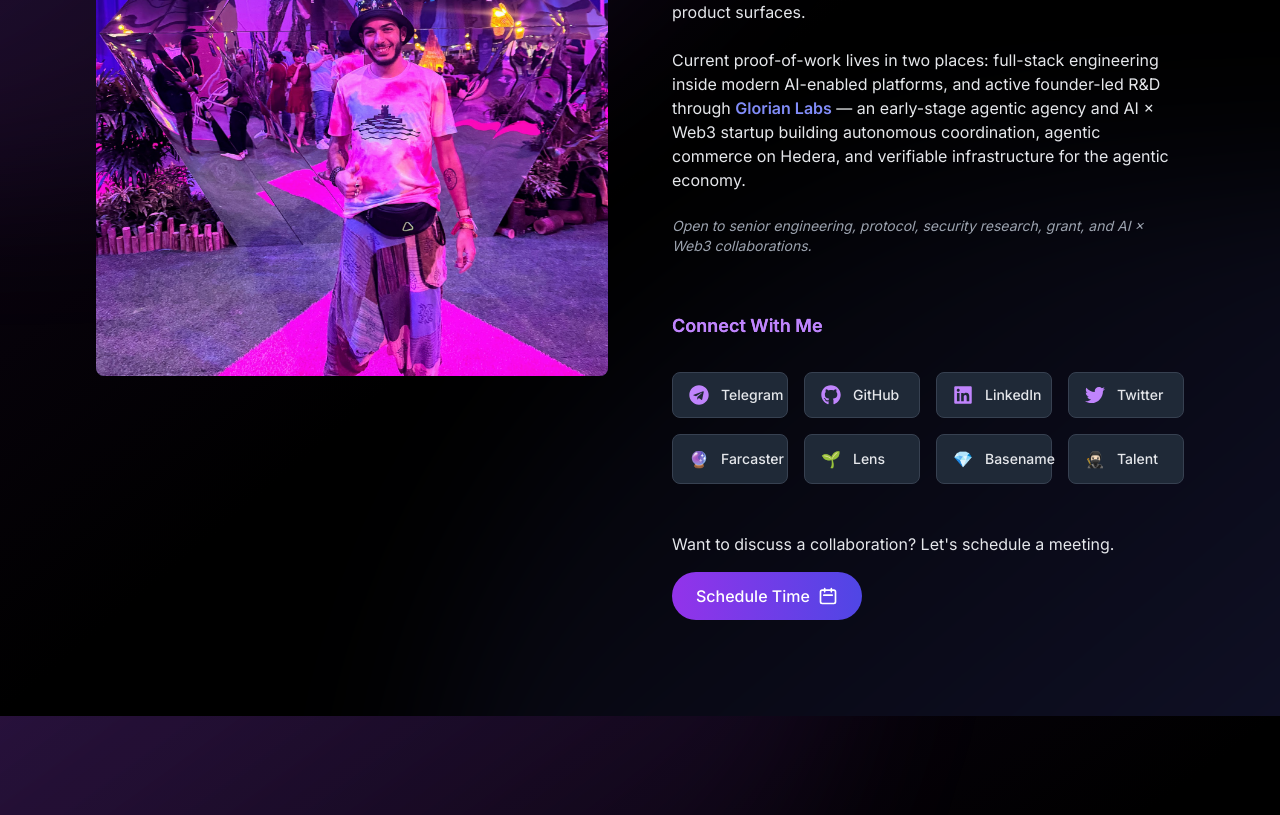
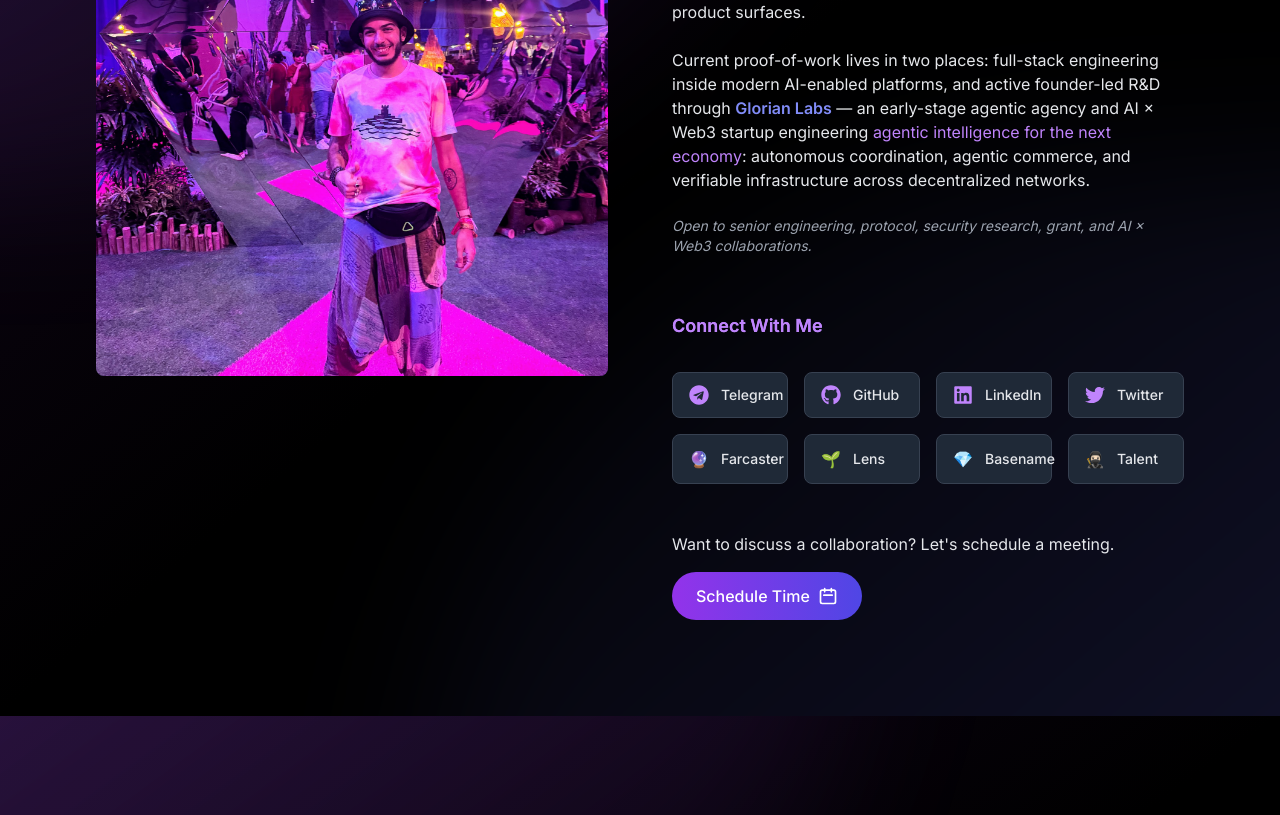
Before and after one commit to Hebx/DevFolio, a Next.js app: page / in a window 1280 px wide. Shown: the part 1160-1975 px from the top of the page. Built offline with nearby package versions, Linux system fonts and the light colour scheme.

Commit message:
About: chain-agnostic Glorian framing — 'agentic intelligence for the next economy'

```diff
--- a/app/components/About.tsx
+++ b/app/components/About.tsx
@@ -100,7 +100,7 @@ export default function About() {
                 A <span className="text-indigo-600 dark:text-indigo-400">futurist by instinct, an engineer by craft</span> — I translate the next decade of decentralized AI, verifiable coordination, and machine-native economies into working systems: hackathon-winning builds, protocol research, audited smart contracts, and production-grade product surfaces.
               </p>
               <p>
-                Current proof-of-work lives in two places: full-stack engineering inside modern AI-enabled platforms, and active founder-led R&D through <span className="font-semibold text-indigo-600 dark:text-indigo-400">Glorian Labs</span> — an early-stage agentic agency and AI × Web3 startup building autonomous coordination, agentic commerce on Hedera, and verifiable infrastructure for the agentic economy.
+                Current proof-of-work lives in two places: full-stack engineering inside modern AI-enabled platforms, and active founder-led R&D through <span className="font-semibold text-indigo-600 dark:text-indigo-400">Glorian Labs</span> — an early-stage agentic agency and AI × Web3 startup engineering <span className="text-purple-600 dark:text-purple-400">agentic intelligence for the next economy</span>: autonomous coordination, agentic commerce, and verifiable infrastructure across decentralized networks.
               </p>
               <p className="text-sm text-gray-600 dark:text-gray-400 italic">
                 Open to senior engineering, protocol, security research, grant, and AI × Web3 collaborations.
```
